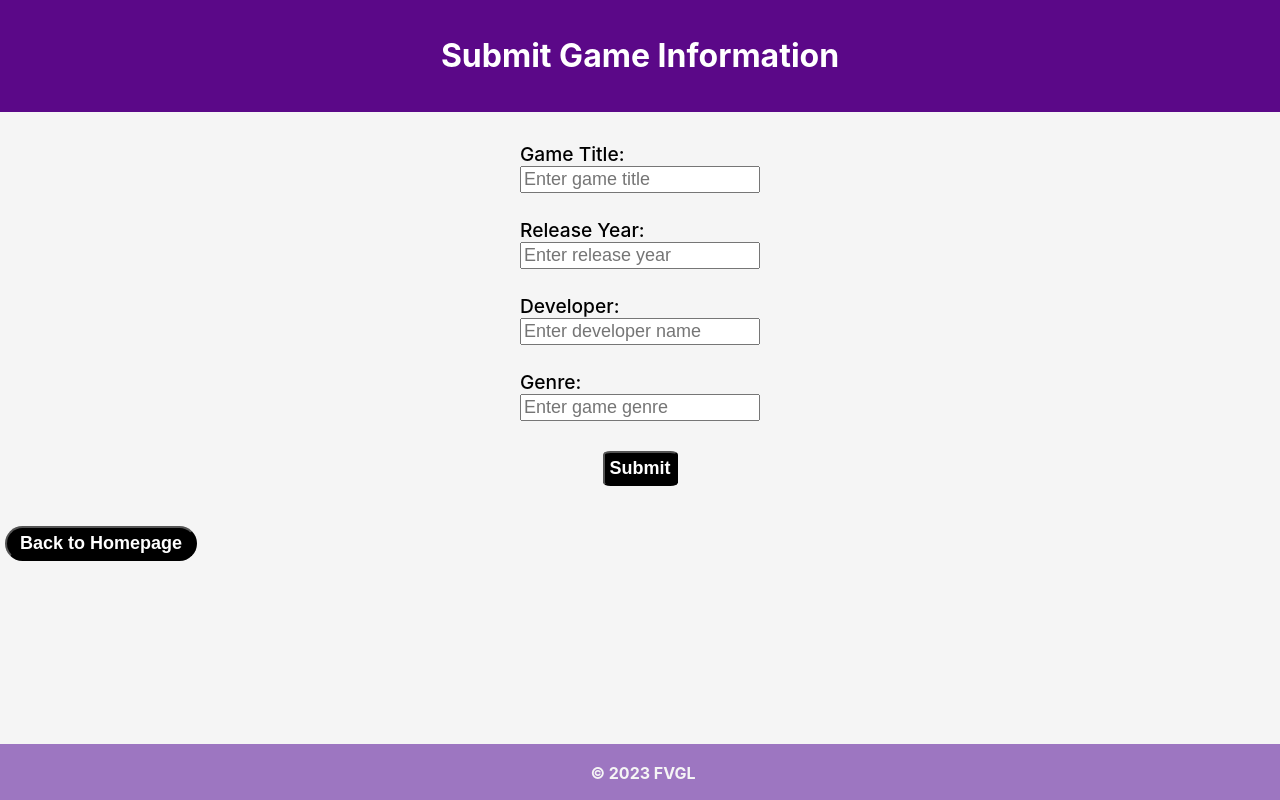
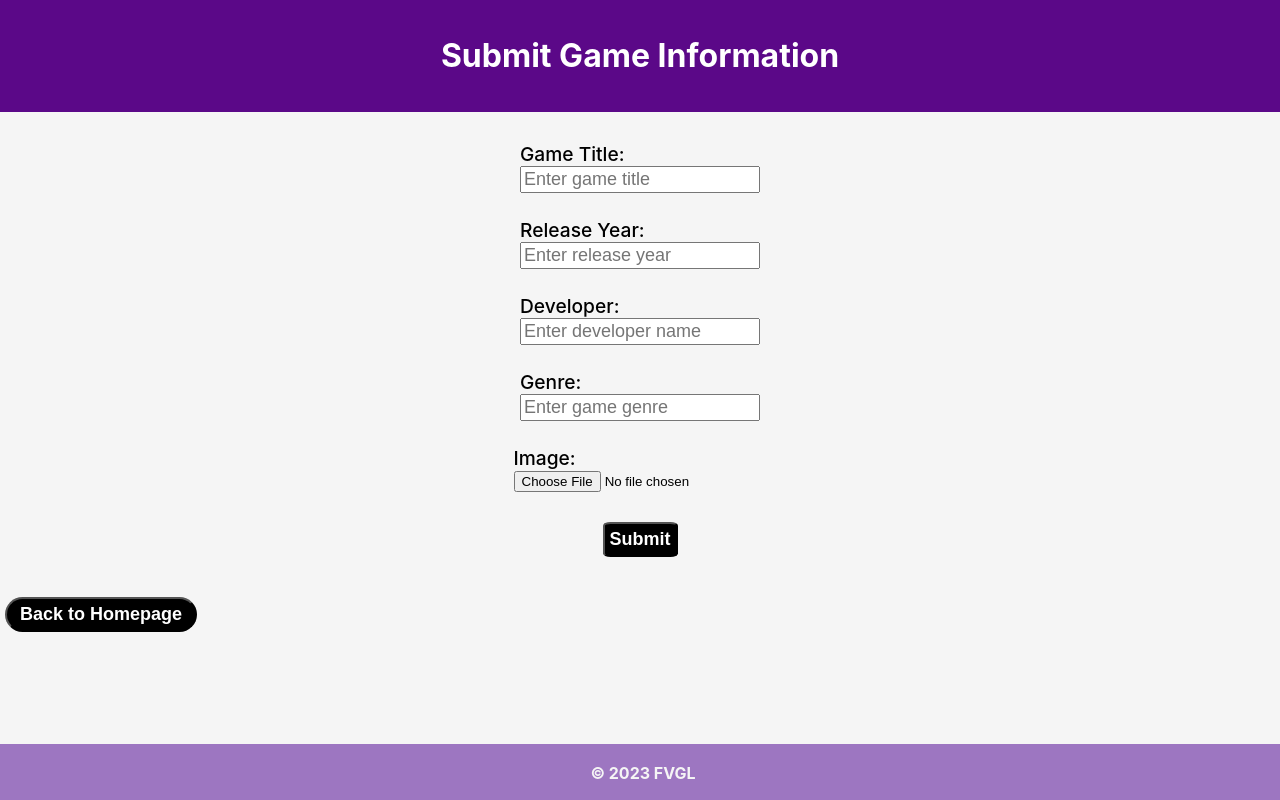
Before and after one commit to nikobatzi1990/fvgl, a React (Create React App) app in the folder client/: page /submission in a window 1280 px wide. Built offline with nearby package versions, Linux system fonts and the light colour scheme.

Commit message:
fix: add props to Input

```diff
--- a/client/src/components/Input.jsx
+++ b/client/src/components/Input.jsx
@@ -2,14 +2,16 @@ import React from 'react';
 import '../styles/Input.css';
 
 const Input = (props) => {
-  const { className, placeholder, onChange } = props;
+  const { className, id, placeholder, onChange, type } = props;
 
   return(
     <div>
       <input
-        className = { className }
-        placeholder = { placeholder }
-        onChange={ onChange } >
+        id={ id }
+        className={ className }
+        placeholder={ placeholder }
+        onChange={ onChange }
+        type={ type }>
       </input>
     </div>
   )
--- a/client/src/pages/Submission.jsx
+++ b/client/src/pages/Submission.jsx
@@ -27,6 +27,10 @@ function Submission() {
   }
 
   const handleGenreInput = (e) => {
+    setGenre(e.target.value);
+  }
+
+  const handleImageInput = (e) => {
     setGenre(e.target.value);
   }
 
@@ -87,6 +91,17 @@ function Submission() {
               onChange={ handleGenreInput }/>
           </div>
 
+          <div>
+            <label for="game__image" className="label">{ "Image:" }</label>
+            <Input
+              id="game__image"
+              type="file"
+              accept="image/png, image/jpeg"
+              // className="input"
+              onChange={ handleImageInput }
+              />
+          </div>
+
 
           <Button
             className="submission__button button"
```
